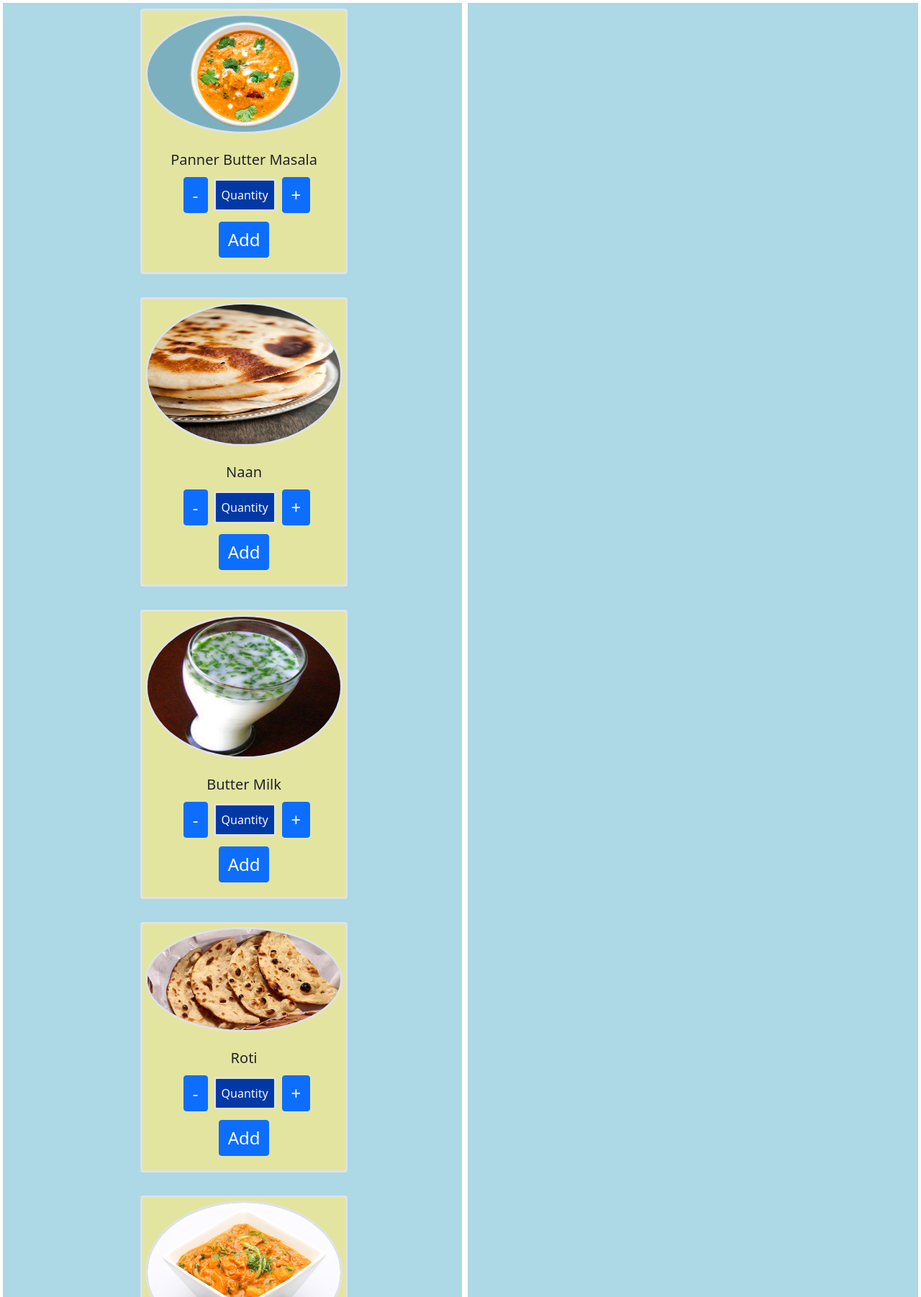
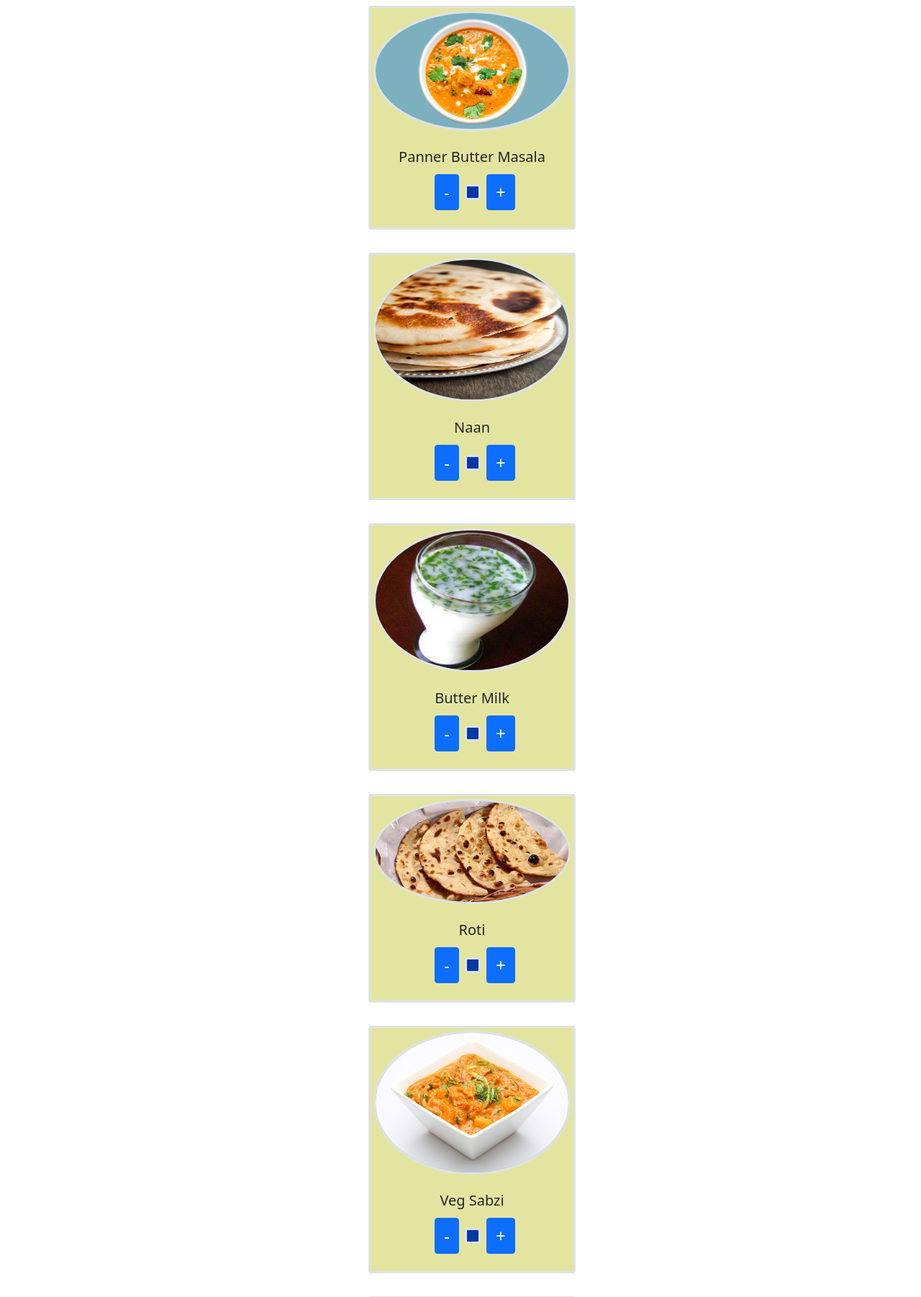
Before and after one commit to dattpatel99/Restaurant, a Django app: page /order/ in a window 1280 px wide. Shown: the part 78-1880 px from the top of the page at 72% size. Run offline with Django 3.2, Linux system fonts and the light colour scheme; data comes from the database, SQL or seed files in the repository.

Commit message:
Made a cart using localstorage in JS

```diff
--- a/templates/layout.html
+++ b/templates/layout.html
@@ -46,6 +46,8 @@
 			crossorigin="anonymous"
 		></script>
 
+		{% block js %} {% endblock %}
+
 		<!-- Option 2: Separate Popper and Bootstrap JS -->
 		<!--
     <script src="https://cdn.jsdelivr.net/npm/@popperjs/core@2.6.0/dist/umd/popper.min.js" integrity="sha384-KsvD1yqQ1/1+IA7gi3P0tyJcT3vR+NdBTt13hSJ2lnve8agRGXTTyNaBYmCR/Nwi" crossorigin="anonymous"></script>
--- a/templates/logout_layout.html
+++ b/templates/logout_layout.html
@@ -47,6 +47,8 @@
 			crossorigin="anonymous"
 		></script>
 
+		{% block js %} {% endblock %}
+
 		<!-- Option 2: Separate Popper and Bootstrap JS -->
 		<!--
     <script src="https://cdn.jsdelivr.net/npm/@popperjs/core@2.6.0/dist/umd/popper.min.js" integrity="sha384-KsvD1yqQ1/1+IA7gi3P0tyJcT3vR+NdBTt13hSJ2lnve8agRGXTTyNaBYmCR/Nwi" crossorigin="anonymous"></script>
--- a/templates/order.html
+++ b/templates/order.html
@@ -2,10 +2,12 @@
 {% block body %} {% load static %}
 
 
-<div class="container-fluid m-0 p-0" style="display: inline-flex;">
-	<div class="container m-1" style="background-color: lightblue">
+<div class="container-fluid">
+
+	<!--FIXME: MAKE CHANGES SO THAT IT SHOWS CATERGORY WISE-->
+
 	{% for item in items %}
-		<div class="container-fluid my-2" style="display: inline-flex; justify-content: center; align-items: center">
+	<div class="container-fluid my-2" style="display: inline-flex; justify-content: center; align-items: center;">
 		<ul>
 			<div class="card border border-3 text-center"
 				style="width: 18rem; border-color: #a6cee6; background-color: #e4e4a1">
@@ -20,25 +22,81 @@
 							justify-content: center;
 							align-items: center;
 						">
-							<a href="#" class="btn btn-primary my-1 mx-2 fs-4">-</a>
-							<p class="border rounded border-3 text-center my-1 p-2 text-light"
-								style=" border-color: #a6cee6; background-color: #0039a6; ">
-								Quantity
-							</p>
-							<a href="#" class="btn btn-primary my-1 mx-2 fs-4">+</a>
+						<button id="{{item.itemName}}" class="btn btn-primary my-1 mx-2 fs-4"
+							onclick="decreaseQuantity()">-</button>
+						<p id="Q{{item.itemName}}"
+							class="border quantity rounded border-3 text-center my-1 p-2 text-light"
+							style=" border-color: #a6cee6; background-color: #0039a6; "> </p>
+						<button id="{{item.itemName}}" class="btn btn-primary my-1 mx-2 fs-4"
+							onclick="increaseQuantity()">+</button>
 					</div>
-						<a href="#" class="btn btn-primary m-1 fs-4">Add</a>
 				</div>
 			</div>
 		</ul>
 	</div>
 	{% endfor %}
-	</div>
-	<div class="container-fluid m-1 p-0" style="background-color: lightblue;">
-		{% for things in carts %}
 
-		{% endfor %}
+	<div class="container my-1">
+		<button class="btn button btn-primary fs-4" onclick="addToCart()">Submit</button>
 	</div>
 </div>
 
 {% endblock %}
+
+{% block js %}
+<script>
+
+	if (localStorage.getItem('cart') == null) {
+		var cart = {};
+	}
+
+	else {
+		cart = JSON.parse(localStorage.getItem('cart'));
+		loadQuantity();
+	}
+
+	function loadQuantity() {
+		for (let i in cart) {
+			let quantity = document.getElementById("Q" + i);
+			if (quantity.innerText == 0) {
+				quantity.innerText = " ";
+			}
+			else {
+				quantity.innerText = cart[i];
+			}
+		}
+	}
+
+	function addToCart() {
+		localStorage.setItem('cart', JSON.stringify(cart));
+	}
+
+	function decreaseQuantity() {
+		console.log('Decrease quantity');
+		let idStr = document.getElementById(this.event.target.id).id;
+
+		let quantity = document.getElementById("Q" + idStr);
+
+		if (cart[idStr] != undefined && cart[idStr] > 0) {
+			cart[idStr] -= 1;
+			quantity.innerText = cart[idStr];
+		}
+	}
+
+	function increaseQuantity() {
+		let idStr = document.getElementById(this.event.target.id).id;
+
+		let quantity = document.getElementById("Q" + idStr);
+
+		if (cart[idStr] != undefined) {
+			cart[idStr] += 1;
+			quantity.innerText = cart[idStr];
+		}
+
+		else {
+			cart[idStr] = 1;
+			quantity.innerText = cart[idStr];
+		}
+	}
+</script>
+{% endblock %}
```
Lines whose indentation alone changed are shown as unchanged.
